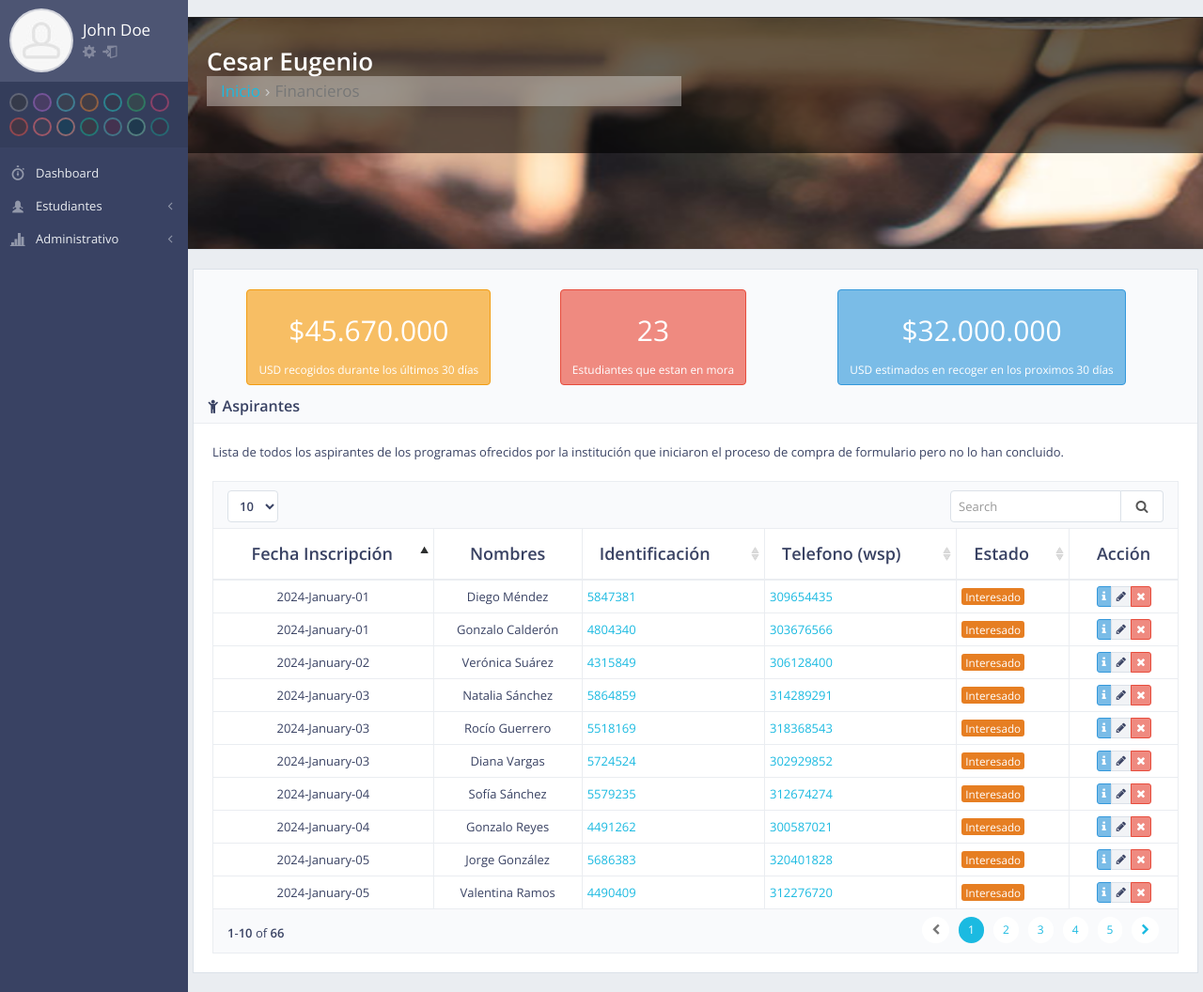
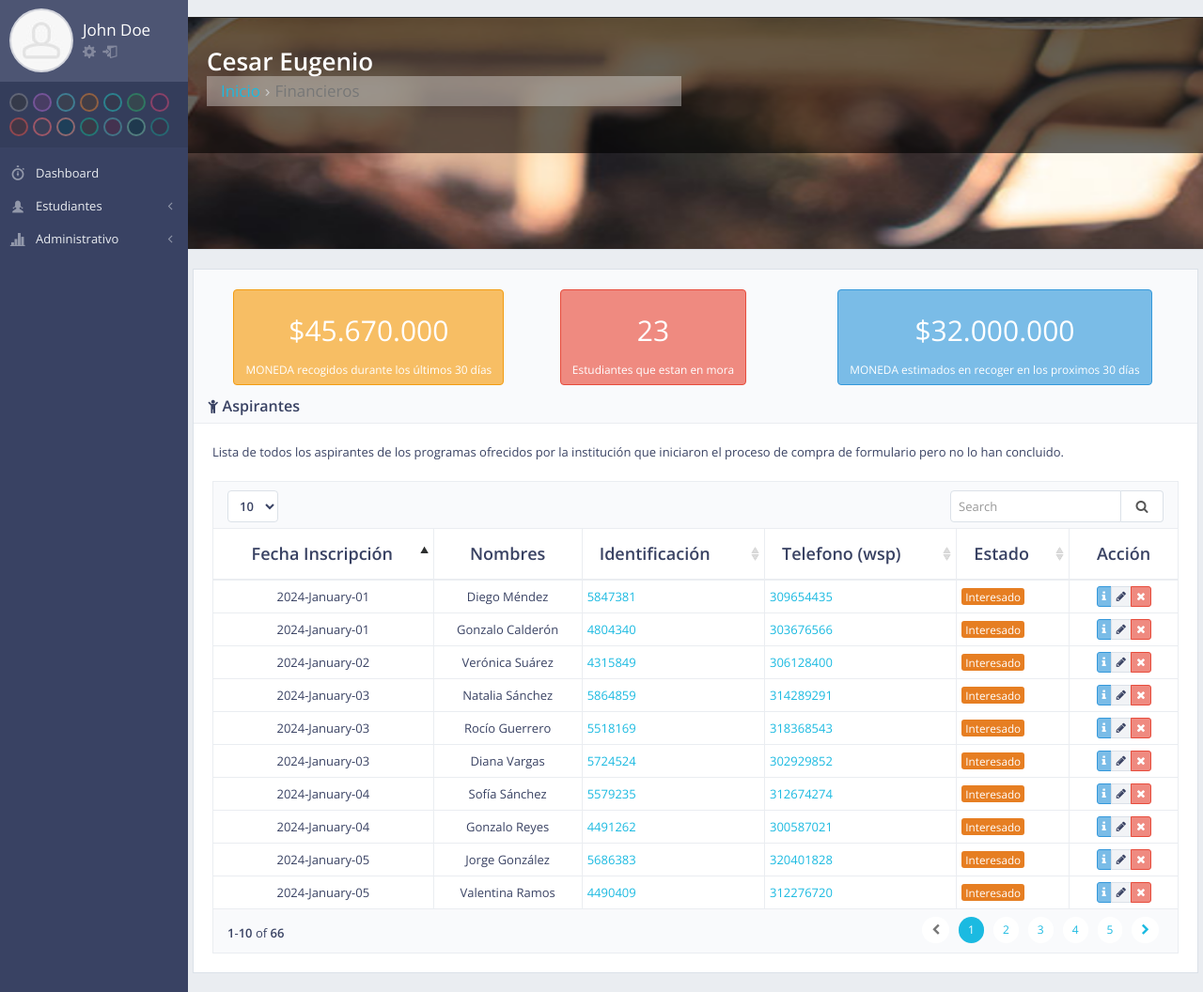
Before and after one commit to kepannx/educloud, a PHP site: page /informes/financieros.php in a window 1280 px wide. Shown: the part 51-1107 px from the top of the page at 94% size. Run offline with PHP 8.4, Linux system fonts and the light colour scheme; some libraries are stand-ins or nearby versions.

Commit message:
actualice los archivos que hacian falta de los widgets

```diff
--- /dev/null
+++ b/inc/widgets/estimadoRecogerDineroProximasFechas.php
@@ -0,0 +1,7 @@
+<div class="col-xs-4">
+    <div class="col-xs-12 row text-center animation-fadeIn">
+        <strong class="btn btn-info"><h2>$32.000.000</h2>
+            <small><?php echo MONEDA ?> estimados en recoger en los proximos 30 días</small>
+        </strong>
+    </div>
+</div>
--- /dev/null
+++ b/inc/widgets/numeroEstudiantesEnMora.php
@@ -0,0 +1,9 @@
+<a href="<?php echo BASEPATH; ?>estudiantes/listaEstudiantesEnMora.php">
+<div class="col-xs-4">
+    <div class="col-xs-12 row text-center animation-fadeIn">
+        <strong class="btn btn-danger"><h2>23</h2>
+            <small>Estudiantes que estan en mora</small>
+        </strong>
+    </div>
+</div>
+</a>
--- a/inc/widgets/totalRecogidoxdias.php
+++ b/inc/widgets/totalRecogidoxdias.php
@@ -1,5 +1,7 @@
-<div class="col-xs-4 row text-center animation-fadeIn">
-                    <strong class="btn btn-warning"><h2>$45.670.000</h2>
-                        <small><?php echo MONEDA ?> recogidos durante los últimos 30 días</small>
-                    </strong>
-                </div>
+<a href="<?php echo BASEPATH ?>informes/registroRecaudo.php">
+    <div class="col-xs-4 row text-center animation-fadeIn">
+        <strong class="btn btn-warning"><h2>$45.670.000</h2>
+            <small><?php echo MONEDA ?> recogidos durante los últimos 30 días</small>
+        </strong>
+    </div>
+</a>
--- a/informes/financieros.php
+++ b/informes/financieros.php
@@ -23,29 +23,12 @@
         <div class="block full">
             <!-- BLOQUE DE WIDGEETS INFORMATIVVOS-->
             <div class="col-lg-12">
-                <div class="col-xs-4 row text-center animation-fadeIn">
-                    <strong class="btn btn-warning"><h2>$45.670.000</h2>
-                        <small><?php echo MONEDA ?> recogidos durante los últimos 30 días</small>
-                    </strong>
-                </div>
+                <?php
+                    include '../inc/widgets/totalRecogidoxdias.php';
+                    include '../inc/widgets/numeroEstudiantesEnMora.php';
+                    include '../inc/widgets/estimadoRecogerDineroProximasFechas.php'
 
-                <div class="col-xs-4">
-                    <div class="col-xs-12 row text-center animation-fadeIn">
-                        <strong class="btn btn-danger"><h2>23</h2>
-                            <small>Estudiantes que estan en mora</small>
-                        </strong>
-                    </div>
-                </div>
-
-
-                <div class="col-xs-4">
-                    <div class="col-xs-12 row text-center animation-fadeIn">
-                        <strong class="btn btn-info"><h2>$32.000.000</h2>
-                            <small><?php echo MONEDA ?> estimados en recoger en los proximos 30 días</small>
-                        </strong>
-                    </div>
-                </div>
-
+                ?>
 
             </div>
             <!-- FIN BLOQUE DE WIDGETS INFORMATIVOS-->
```
